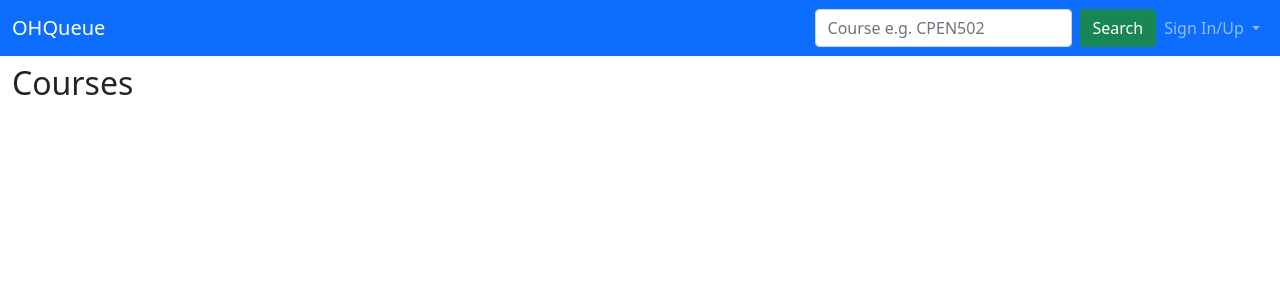
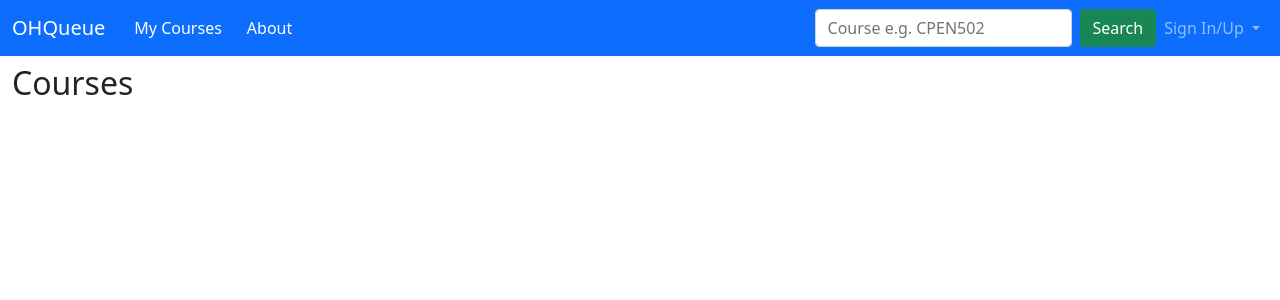
Before and after one commit to boyic-git/OHQueue, a Django app: page /search in a window 1280 px wide. Shown: the top 300 px of the page. Run offline with Django 3.2, Linux system fonts and the light colour scheme.

Commit message:
added star courses functions

```diff
--- a/ohq/admin.py
+++ b/ohq/admin.py
@@ -20,7 +20,7 @@
 class CourseAdmin(admin.ModelAdmin):
     search_fields = ["code", "course_name", ]
     list_display = ["full_course_name", "code", "course_name", "semester", ]
-    fields = ["code", "course_name", "semester", "status", ]
+    fields = ["code", "course_name", "semester", "status", "teaching_instructor"]
 
     def full_course_name(self, obj):
         return str(obj)
--- a/ohq/models.py
+++ b/ohq/models.py
@@ -49,7 +49,7 @@
 # Student
 class Student(models.Model):
     user = models.OneToOneField(User, on_delete=models.CASCADE)
-    starred_course = models.ManyToManyField(Course)
+    starred_course = models.ManyToManyField(Course, blank=True)
 
     def __str__(self):
         return self.user.first_name + " " + self.user.last_name
--- a/ohq/templates/ohq/course_list.html
+++ b/ohq/templates/ohq/course_list.html
@@ -20,6 +20,10 @@
     <nav class="navbar navbar-expand-lg navbar-dark bg-primary">
       <div class="container-fluid">
         <a class="navbar-brand" href="/">OHQueue</a>
+        <div class="btn-group" role="group">
+          <button type="button" class="btn btn-primary">My Courses</button>
+          <button type="button" class="btn btn-primary">About</button>
+        </div>
         <button class="navbar-toggler" type="button" data-bs-toggle="collapse"
           data-bs-target="#navbarSupportedContent"
           aria-controls="navbarSupportedContent" aria-expanded="false"
@@ -86,13 +90,63 @@
       <div class="container-fluid mt-2">
         <h2>Courses</h2>
         <div class="card-columns-vertical">
-          {% for course in course_list %}
+          {% for course in preferred_courses %}
           <div class="card mt-2">
             <div class="card-header">
               <div class="row justify-content-between">
                 <div class="col-11">
-                  <h4>
-                    <button type="button" class="btn btn-sm btn-light">
+
+                    <!-- show starred courses with a star or to star the course -->
+                  <form action="course/{{course.pk}}/star_course" method="post">
+                    {% csrf_token %}
+                    <h4>
+                    <button type="submit" class="btn btn-sm btn-light">
+                      <svg xmlns="http://www.w3.org/2000/svg" width="22"
+                        height="22"
+                        fill="currentColor" class="bi bi-star-fill" viewBox="0 0
+                        16 16" style="fill:gold">
+                        <path d="M3.612
+                          15.443c-.386.198-.824-.149-.746-.592l.83-4.73L.173
+                          6.765c-.329-.314-.158-.888.283-.95l4.898-.696L7.538.792c.197-.39.73-.39.927
+                          0l2.184 4.327 4.898.696c.441.062.612.636.282.95l-3.522
+                          3.356.83 4.73c.078.443-.36.79-.746.592L8 13.187l-4.389
+                          2.256z"></path>
+                      </svg>
+                    </button>
+                    {{ course.code }}: {{ course.course_name }} {{ course.pk }}
+                    </h4>
+                  </form>
+                </div>
+                <div class="col-1">
+                  <input type=button class="btn btn-primary"
+                    onClick="location.href='course/{{ course.pk }}'"
+                    value='Join'>
+                </div>
+              </div>
+            </div>
+            <div class="card-body">
+              <p>
+                {% if course.status %}
+                Office hour is happening now!
+                {% else %}
+                Queue closed.
+                {% endif %}
+              </p>
+            </div>
+          </div>
+          {% endfor %}
+
+          {% for course in rest_courses %}
+          <div class="card mt-2">
+            <div class="card-header">
+              <div class="row justify-content-between">
+                <div class="col-11">
+
+                    <!-- show starred courses with a star or to star the course -->
+                  <form action="course/{{course.pk}}/star_course" method="post">
+                    {% csrf_token %}
+                    <h4>
+                    <button type="submit" class="btn btn-sm btn-light">
                       <svg xmlns="http://www.w3.org/2000/svg" width="22"
                         height="22"
                         fill="currentColor" class="bi bi-star" viewBox="0 0 16
@@ -112,30 +166,16 @@
                           0z"></path>
                       </svg>
                     </button>
-                    <button type="button" class="btn btn-sm btn-light">
-                      <svg xmlns="http://www.w3.org/2000/svg" width="22"
-                        height="22"
-                        fill="currentColor" class="bi bi-star-fill" viewBox="0 0
-                        16 16" style="fill:gold">
-                        <path d="M3.612
-                          15.443c-.386.198-.824-.149-.746-.592l.83-4.73L.173
-                          6.765c-.329-.314-.158-.888.283-.95l4.898-.696L7.538.792c.197-.39.73-.39.927
-                          0l2.184 4.327 4.898.696c.441.062.612.636.282.95l-3.522
-                          3.356.83 4.73c.078.443-.36.79-.746.592L8 13.187l-4.389
-                          2.256z"></path>
-                      </svg>
-                    </button>
-                    {{ course.code }}: {{ course.course_name }} {{ course.id }}
-                  </h4>
+                    {{ course.code }}: {{ course.course_name }} {{ course.pk }}
+                    </h4>
+                  </form>
                 </div>
                 <div class="col-1">
                   <input type=button class="btn btn-primary"
-                    onClick="location.href='course/{{ course.id }}'"
+                    onClick="location.href='course/{{ course.pk }}'"
                     value='Join'>
                 </div>
               </div>
-
-
             </div>
             <div class="card-body">
               <p>
--- a/ohq/urls.py
+++ b/ohq/urls.py
@@ -7,19 +7,21 @@
 urlpatterns = [
     path(route="", view=views.CourseListView.as_view(), name="index"),
     path("search", views.search, name="search"),
-    path("course/<int:pk>", views.CourseQueueView.as_view(), name="course_queue"),
     path("login_request", views.login_request, name="login_request"),
     path("logout", views.logout_request, name="logout"),
     path("login", views.login_request, name="login"),
-    path("course/<int:pk>/change_status", views.change_queue_status, name="change_status"),
-    path("course/<int:pk>/meeting_link", views.set_meeting_link, name="set_meeting_link"),
     path("signup", views.signup_request, name="signup_request"),
     path("password", views.change_password, name="change_password"),
     path("change_preferred_name", views.change_preferred_name, name="change_preferred_name"),
+    path("my_courses", views.MyCourseListView.as_view(), name="my_courses"),
+    path("course/<int:pk>/change_status", views.change_queue_status, name="change_status"),
+    path("course/<int:pk>/meeting_link", views.set_meeting_link, name="set_meeting_link"),
+    path("course/<int:pk>", views.CourseQueueView.as_view(), name="course_queue"),
     path("course/<int:pk>/join_queue", views.join_queue, name="join_queue"),
     path("course/<int:pk>/invite_students", views.invite_students, name="invite_students"),
     path("course/<int:pk>/next_student", views.next_student, name="next_student"),
     path("course/<int:pk>/put_back", views.put_back, name="put_back"),
     path("course/<int:pk>/clear_queue", views.clear_queue, name="clear_queue"),
+    path("course/<int:pk>/star_course", views.star_course, name="star_course"),
 
     ]
--- a/ohq/views.py
+++ b/ohq/views.py
@@ -12,12 +12,53 @@
 # Create your views here.
 class CourseListView(generic.ListView):
     model = Course
-    template_name = "course_list.html"
+    template_name = "ohq/course_list.html"
     context_object_name = "course_list"
 
-    # def get_queryset(self):
-    #     courses = Course.objects.all()
-    #     return courses
+    def get_teaching_courses(self):
+        is_instructor = Instructor.objects.filter(user=self.request.user).count()
+        # at least teaching one courses
+        if is_instructor:
+            query = Instructor.objects.filter(user=self.request.user)\
+                .all()[0].teaching_course.all()
+            return query
+        return []
+
+    def get_starred_courses(self):
+        return Student.objects.filter(user=self.request.user).all()[0]\
+            .starred_course.all()
+
+    def get_context_data(self, **kwargs):
+        context = super().get_context_data(**kwargs)
+        # preferred_courses are the courses being taught or starred by the user
+        preferred_courses = self.get_teaching_courses() | self.get_starred_courses()
+        rest_courses = Course.objects.all().difference(preferred_courses)
+        context["preferred_courses"] = preferred_courses
+        context["rest_courses"] = rest_courses
+        return context
+
+class MyCourseListView(generic.ListView):
+    model = Course
+    template_name = "ohq/my_courses.html"
+    context_object_name = "course_list"
+
+    def get_teaching_courses(self):
+        is_instructor = Instructor.objects.filter(user=self.request.user).count()
+        # at least teaching one courses
+        if is_instructor:
+            query = Instructor.objects.filter(user=self.request.user)\
+                .all()[0].teaching_course.all()
+            return query
+        return []
+
+    def get_starred_courses(self):
+        return Student.objects.filter(user=self.request.user).all()[0]\
+            .starred_course.all()
+
+    def get_queryset(self):
+        courses = self.get_teaching_courses()
+        courses = courses | self.get_starred_courses()
+        return courses
 
 def search(request):
     if request.method == "POST":
@@ -340,3 +381,17 @@
         return redirect(request.META['HTTP_REFERER'])
     else:
         return redirect("ohq:index")
+
+def star_course(request, pk):
+    context = {}
+    if request.method == "POST":
+        course = get_object_or_404(Course, pk=pk)
+        student = request.user.student
+        if Student.objects.filter(user=request.user, starred_course=course).count() > 0:
+            student.starred_course.remove(course)
+        else:
+            student.starred_course.add(course)
+        student.save()
+        return redirect(request.META['HTTP_REFERER'])
+    else:
+        return redirect("ohq:index")
```
Also changed, not shown: ohq/templates/ohq/course_queue.html (+11 -11 lines), ohq/templates/ohq/my_courses.html (renamed from ohq/templates/ohq/search_result.html, +13 -13 lines), db.sqlite3.
